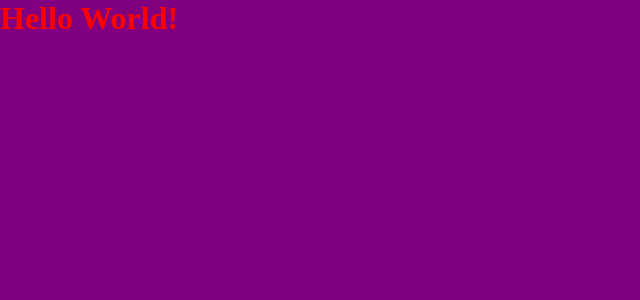
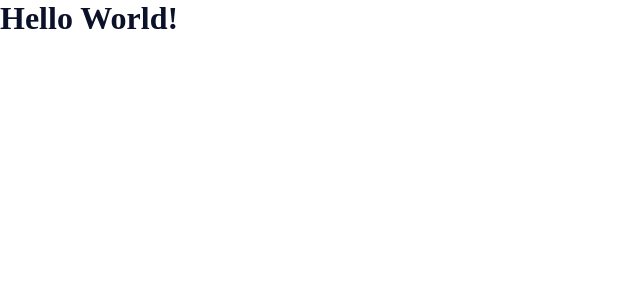
Before and after one commit to AndersonSilva94/landing-pages, a React (Create React App) app: page / in a window 1280 px wide. Shown: the top 300 px of the page, without its empty margins (0-640 px from the left). Built offline with nearby package versions, Linux system fonts and the light colour scheme.

Commit message:
feat: :rocket: configure storybook - part 2

```diff
--- a/src/components/Heading/index.jsx
+++ b/src/components/Heading/index.jsx
@@ -2,12 +2,13 @@
 import PropTypes from 'prop-types';
 import * as Styled from './styles';
 
-function Heading({ children }) {
-  return <Styled.Title>{children}</Styled.Title>;
+function Heading({ children, light = false }) {
+  return <Styled.Title light={light}>{children}</Styled.Title>;
 }
 
 Heading.propTypes = {
   children: PropTypes.node.isRequired,
+  light: PropTypes.bool.isRequired,
 };
 
 export default Heading;
--- a/src/components/Heading/styles.js
+++ b/src/components/Heading/styles.js
@@ -1,7 +1,7 @@
 import styled, { css } from 'styled-components';
 
 export const Title = styled.h1`
-  ${({ theme }) => css`
-    color: ${theme.colors.mainBg};
+  ${({ theme, light }) => css`
+    color: ${light ? theme.colors.white : theme.colors.primaryColor};
   `}
 `;
--- a/src/styles/theme.js
+++ b/src/styles/theme.js
@@ -1,7 +1,8 @@
 export const theme = {
   colors: {
-    mainBg: 'red',
-    secondaryBg: 'purple',
+    primaryColor: '#0A1128',
+    secondaryColor: '#DC143C',
+    white: '#FFF',
   },
   fonts: {},
   spacings: {},
```
Also changed, not shown: src/components/Heading/stories.jsx (+23 -2 lines), 1 other file (tests, documents, lock files or other folders).
